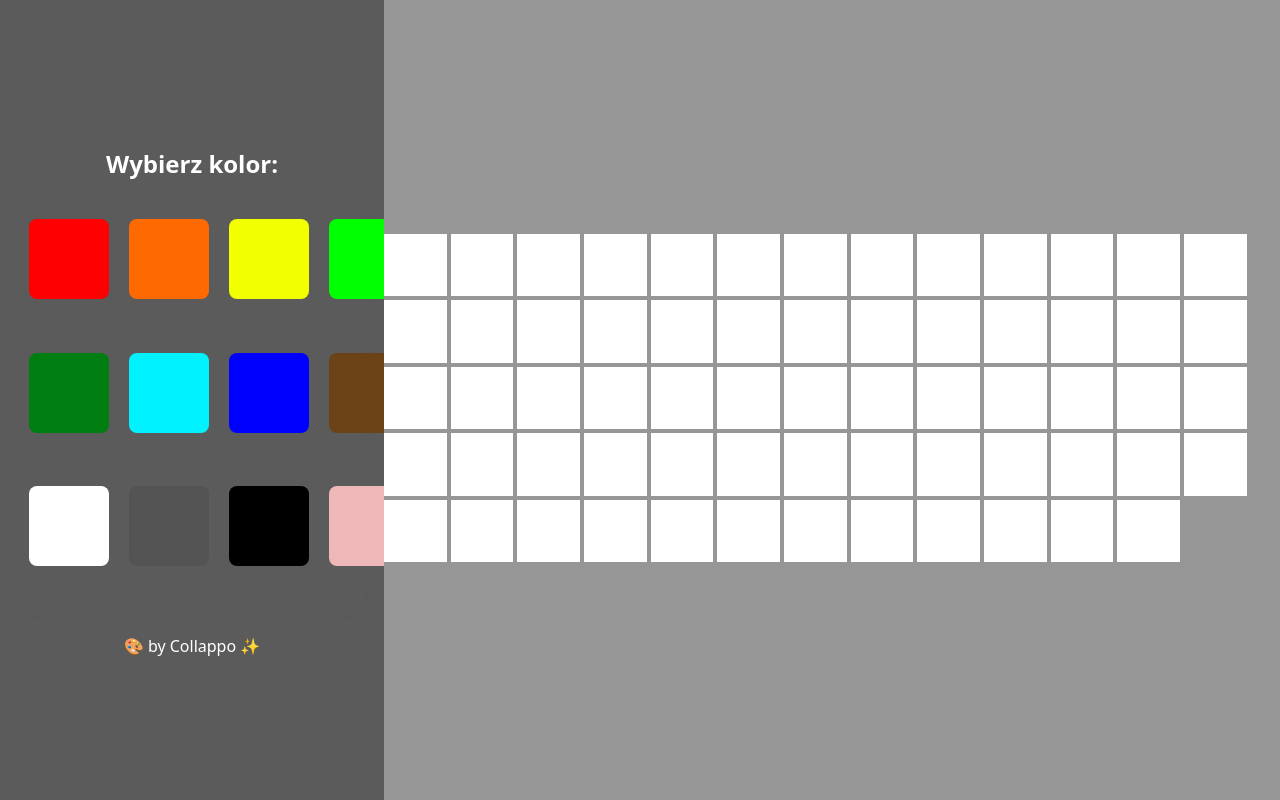
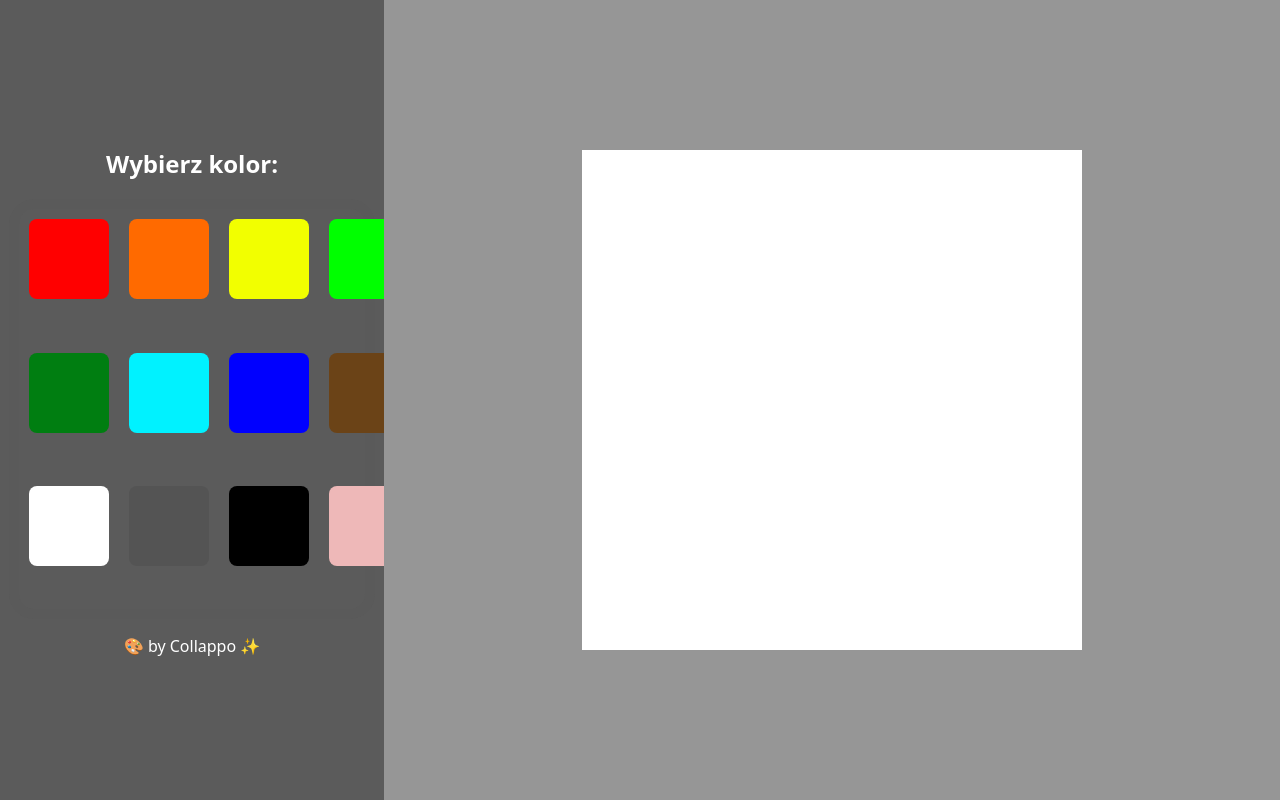
Before and after one commit to Collappo/Pixel-8x8-HTML, a plain HTML site: page index.html in a window 1280 px wide. Drawn offline with Linux system fonts and the light colour scheme.

Commit message:
Update style.css

```diff
--- a/style.css
+++ b/style.css
@@ -103,7 +103,7 @@ body {
     background: #eeb8b8;
 }
 
-#plutno {
+#plotno {
     width: 500px;
     height: 500px;
     background: rgb(255, 255, 255);
```
